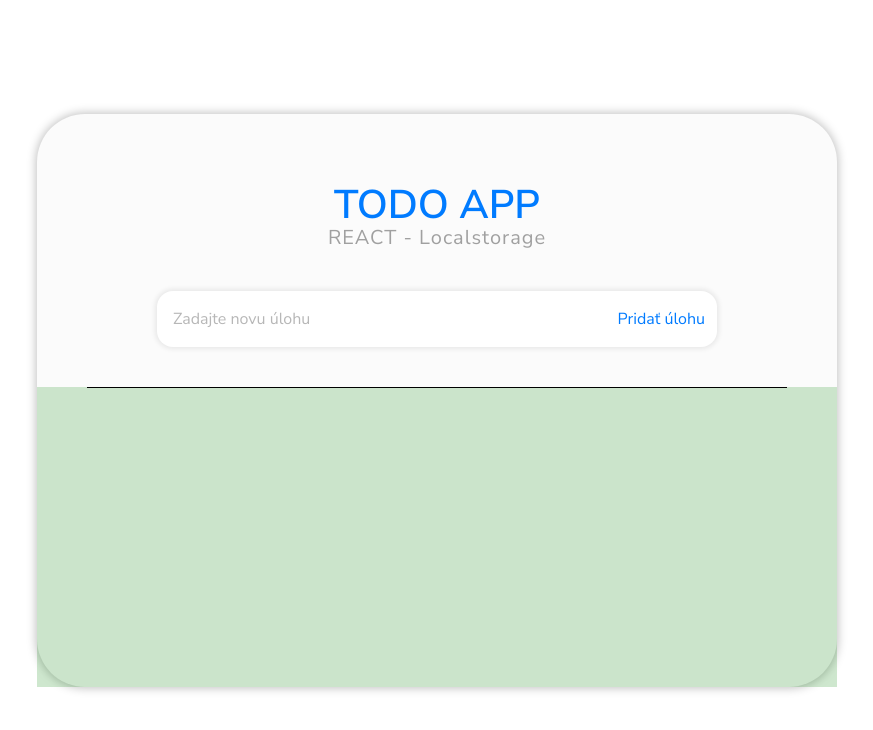
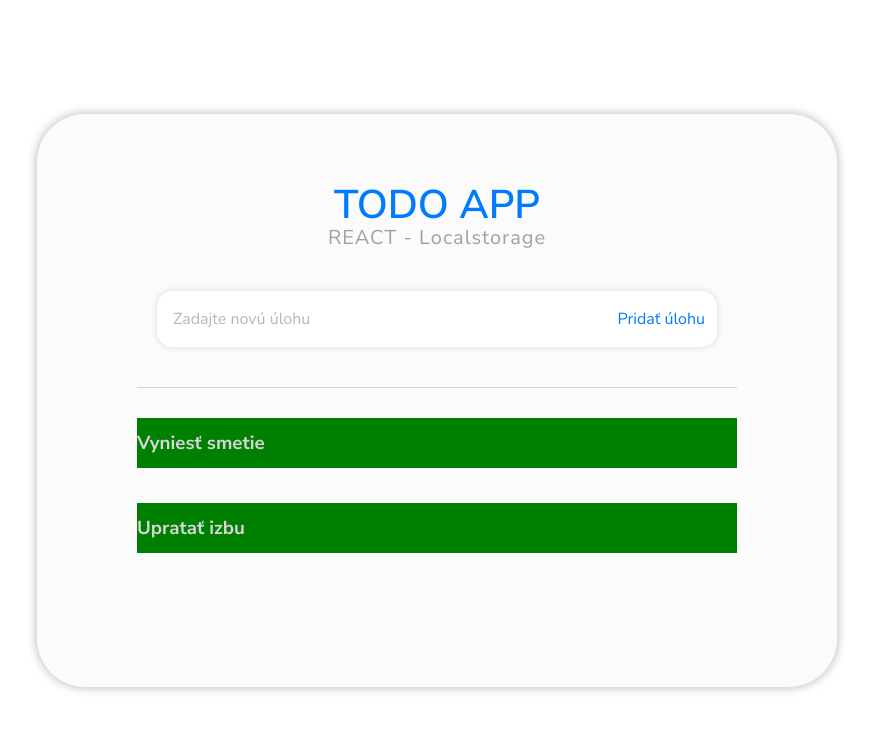
Before and after one commit to OliverSla/reactTodoApp, a React (Create React App) app: page / in a window 1280 px wide. Shown: the top 730 px of the page, without its empty margins (203-1076 px from the left). Built offline with nearby package versions, Linux system fonts and the light colour scheme.

Commit message:
React Todo App - in progress

```diff
--- a/package.json
+++ b/package.json
@@ -8,6 +8,7 @@
     "@testing-library/user-event": "^13.5.0",
     "react": "^18.2.0",
     "react-dom": "^18.2.0",
+    "react-icons": "^4.9.0",
     "react-scripts": "5.0.1",
     "web-vitals": "^2.1.4"
   },
--- a/public/index.html
+++ b/public/index.html
@@ -4,7 +4,7 @@
   <meta charset="UTF-8">
   <meta http-equiv="X-UA-Compatible" content="IE=edge">
   <meta name="viewport" content="width=device-width, initial-scale=1.0">
-  <title>React - Test</title>
+  <title>Todo App - React</title>
 </head>
 <body>
   <div id="result"></div>
--- a/src/components/InputTodoApp.js
+++ b/src/components/InputTodoApp.js
@@ -4,7 +4,7 @@ import './InputTodoApp.css';
 const InputTodoApp = () => {
   return (
     <div className='inputTodoApp'>
-         <input className='todoInputField' type="text" placeholder="Zadajte novu úlohu" />
+         <input className='todoInputField' type="text" placeholder="Zadajte novú úlohu" />
       <button className='todoAddBtn'>Pridať úlohu</button>
     </div>
   )
--- a/src/components/TodoApp.css
+++ b/src/components/TodoApp.css
@@ -6,7 +6,7 @@
     background-color: #FBFBFB;
     width: 50vw;
     min-width: 800px;
-    min-height: 526px;
+    min-height: 360px;
     border-radius: 48px;
     box-shadow: var(--primary-shadows);
 }
--- a/src/components/TodoTasks.css
+++ b/src/components/TodoTasks.css
@@ -1,14 +1,35 @@
 
 .todoTasks{
     position: relative;
-    background: rgba(0, 128, 0, 0.192);
     width: 100%;
     min-height: 300px;
 }
 
 .todoTasksLine{
-    border-top: 1px solid black;
-    width: calc(100% - 100px);
-    margin: 0px 50px;
+    border-top: 1px solid var(--line-color);
+    width: calc(100% - 200px);
+    margin: 0px 100px;
     height: 1px;
 }
+
+.tasks{
+    margin-top: 30px;
+    display: flex;
+    align-items: center;
+    flex-direction: column;
+    width: 100%;
+    min-height: 250px;
+}
+
+.oneTask{
+    display: flex;
+    align-items: center;
+    margin-top: 35px;
+    width: calc(100% - 200px);
+    height: 50px;
+    background: green;
+}
+
+.oneTask:first-child{
+    margin-top: 0px;
+}
--- a/src/components/TodoTasks.js
+++ b/src/components/TodoTasks.js
@@ -4,6 +4,16 @@ const TodoTasks = () => {
   return (
     <div className='todoTasks'>
         <div className='todoTasksLine'></div>
+        <div className='tasks'>
+            <div className="oneTask">
+                <h3>Vyniesť smetie</h3>
+            </div>
+
+            <div className="oneTask">
+
+                <h3>Upratať izbu</h3>
+            </div>
+        </div>
     </div>
   )
 }
--- a/src/index.css
+++ b/src/index.css
@@ -16,6 +16,7 @@
   --secondary-color: #A0A0A0;
   --input-color: #555555;
   --placeholder-color: #B7B7B7;
+  --line-color: rgb(216, 216, 216);
 
   /* Shadows */
   --primary-shadows: 0px 0px 10px 1px rgba(0, 0, 0, 0.25);
```
Also changed, not shown: 1 other file (tests, documents, lock files or other folders).
